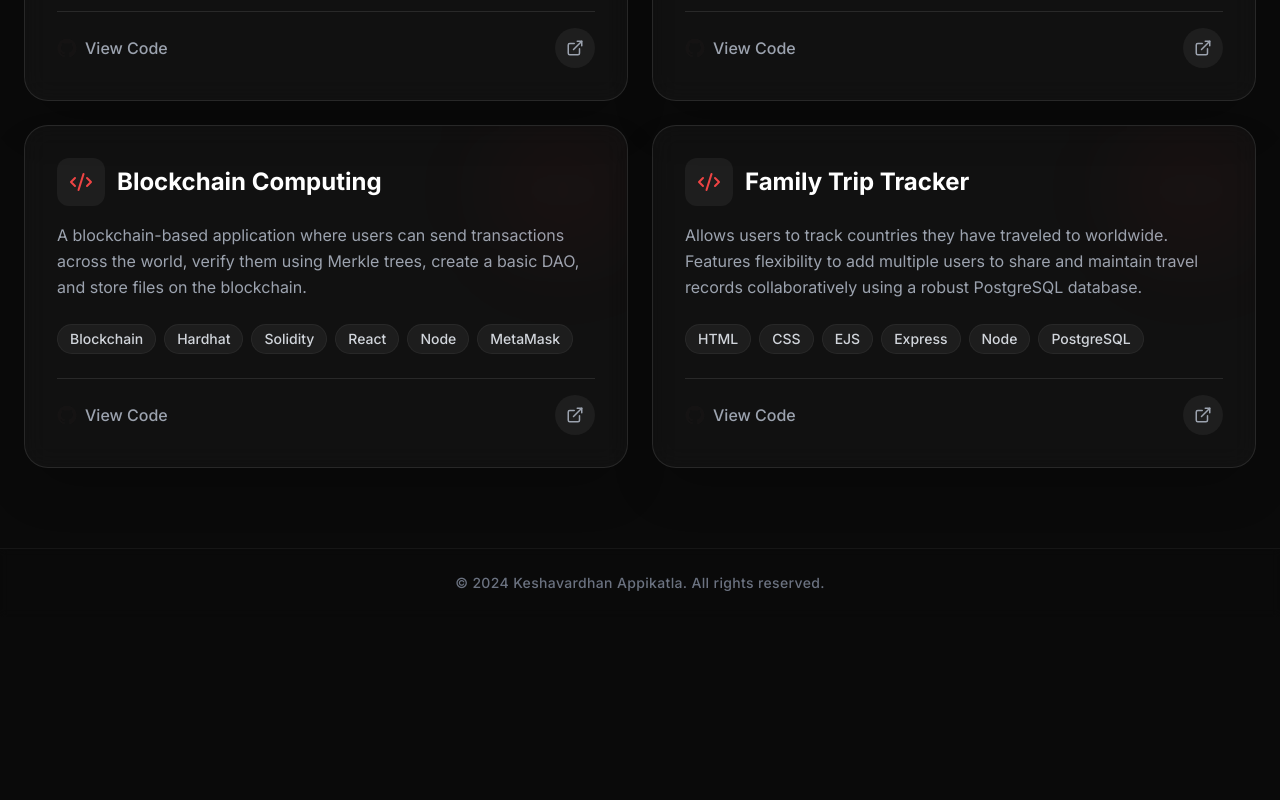
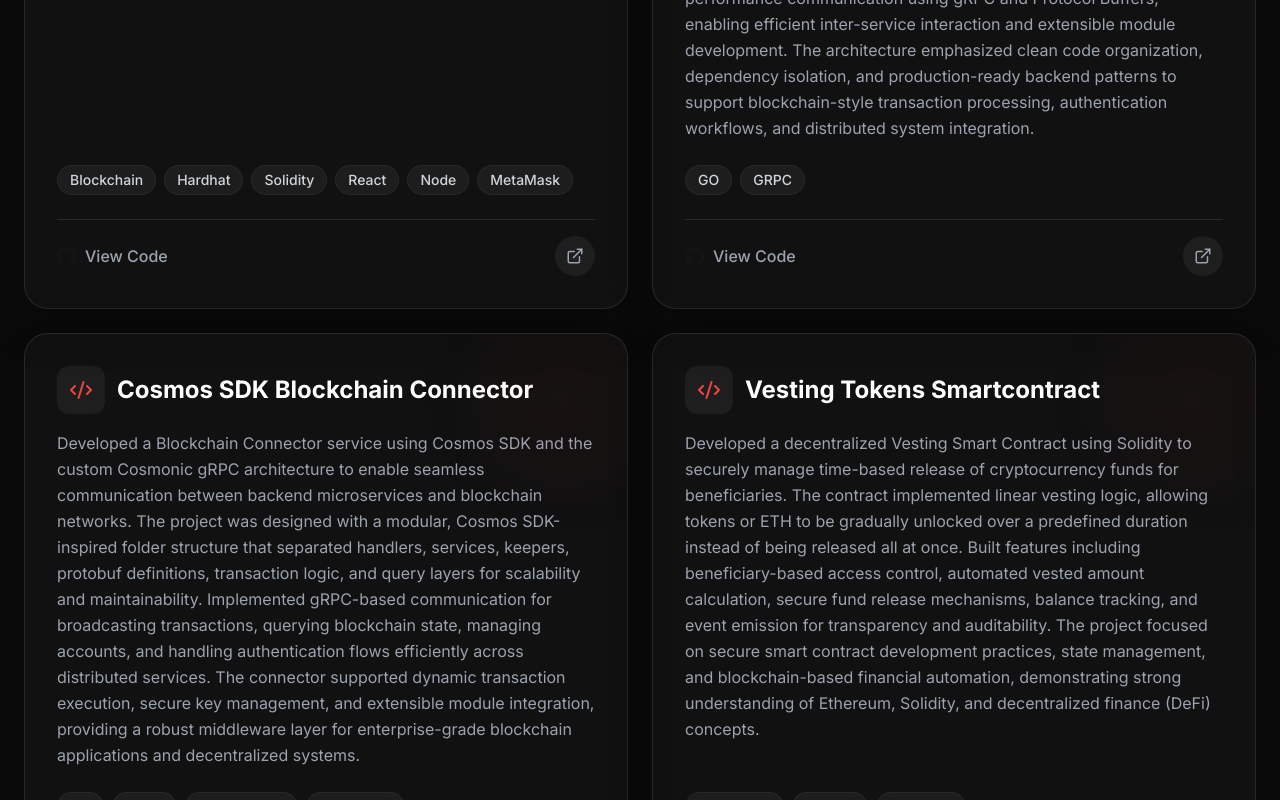
Before and after one commit to Applikatla/portfolio, a React (Vite) app: page /projects in a window 1280 px wide. Shown: the part 600-1400 px from the top of the page. Before the commit the page ends 1217 px from the top, so only its background shows below. Built offline with nearby package versions, Linux system fonts and the light colour scheme.

Commit message:
commit with new added projects

```diff
--- a/src/components/Projects.jsx
+++ b/src/components/Projects.jsx
@@ -6,6 +6,30 @@ import { ExternalLink, Code2 } from "lucide-react";
 
 export const Projects = () => {
   const projects = [
+    {
+      title: "Blockchain Computing",
+      description: "A blockchain-based application where users can send transactions across the world, verify them using Merkle trees, create a basic DAO, and store files on the blockchain.",
+      tech: ["Blockchain", "Hardhat", "Solidity", "React", "Node", "MetaMask"],
+      github: "https://github.com/Applikatla/Blockchain_computing",
+    },
+    {
+      title: "Cosmonic Grpc",
+      description: "Designed and developed a modular gRPC-based backend architecture named Cosmonic, inspired by the structured design principles of the Cosmos SDK. The project focused on creating a scalable and maintainable microservice-oriented folder structure with clear separation of concerns across handlers, services, keepers, modules, protobuf definitions, and transaction/query layers. Implemented high-performance communication using gRPC and Protocol Buffers, enabling efficient inter-service interaction and extensible module development. The architecture emphasized clean code organization, dependency isolation, and production-ready backend patterns to support blockchain-style transaction processing, authentication workflows, and distributed system integration.",
+      tech: ["GO", "GRPC"],
+      github: "https://github.com/Applikatla/cosmonic-grpc",
+    },
+    {
+      title: "Cosmos SDK Blockchain Connector",
+      description: "Developed a Blockchain Connector service using Cosmos SDK and the custom Cosmonic gRPC architecture to enable seamless communication between backend microservices and blockchain networks. The project was designed with a modular, Cosmos SDK-inspired folder structure that separated handlers, services, keepers, protobuf definitions, transaction logic, and query layers for scalability and maintainability. Implemented gRPC-based communication for broadcasting transactions, querying blockchain state, managing accounts, and handling authentication flows efficiently across distributed services. The connector supported dynamic transaction execution, secure key management, and extensible module integration, providing a robust middleware layer for enterprise-grade blockchain applications and decentralized systems.",
+      tech: ["GO", "GRPC", "Cosmos SDK", "Blockchain"],
+      github: "https://github.com/Applikatla/blockchain_connector",
+    },
+    {
+      title: "Vesting Tokens Smartcontract",
+      description: "Developed a decentralized Vesting Smart Contract using Solidity to securely manage time-based release of cryptocurrency funds for beneficiaries. The contract implemented linear vesting logic, allowing tokens or ETH to be gradually unlocked over a predefined duration instead of being released all at once. Built features including beneficiary-based access control, automated vested amount calculation, secure fund release mechanisms, balance tracking, and event emission for transparency and auditability. The project focused on secure smart contract development practices, state management, and blockchain-based financial automation, demonstrating strong understanding of Ethereum, Solidity, and decentralized finance (DeFi) concepts.",
+      tech: ["Blockchain", "Solidity", "Ethereum"],
+      github: "https://github.com/Applikatla/vesting-appliction",
+    },
     {
       title: "Fake Signature Detection",
       description: "Uses Convolutional Neural Networks (CNN) and the VGG16 model to provide a novel method for detecting counterfeit signatures. Involves image preprocessing techniques like gaussian blur, cropping, and edge detection to compare images and real signatures.",
@@ -17,12 +41,6 @@ export const Projects = () => {
       description: "Capable of tracing hand landmarks in the presence of an object in the hand using Google’s Mediapipe library, a cross-platform machine learning framework providing pre-trained computer vision models.",
       tech: ["OpenCV", "Computer Vision", "Mediapipe"],
       github: "https://github.com/Applikatla/ml-projects/tree/main/Hand%20landmark%20detection%20program",
-    },
-    {
-      title: "Blockchain Computing",
-      description: "A blockchain-based application where users can send transactions across the world, verify them using Merkle trees, create a basic DAO, and store files on the blockchain.",
-      tech: ["Blockchain", "Hardhat", "Solidity", "React", "Node", "MetaMask"],
-      github: "https://github.com/Applikatla/Blockchain_computing",
     },
     {
       title: "Family Trip Tracker",
```
